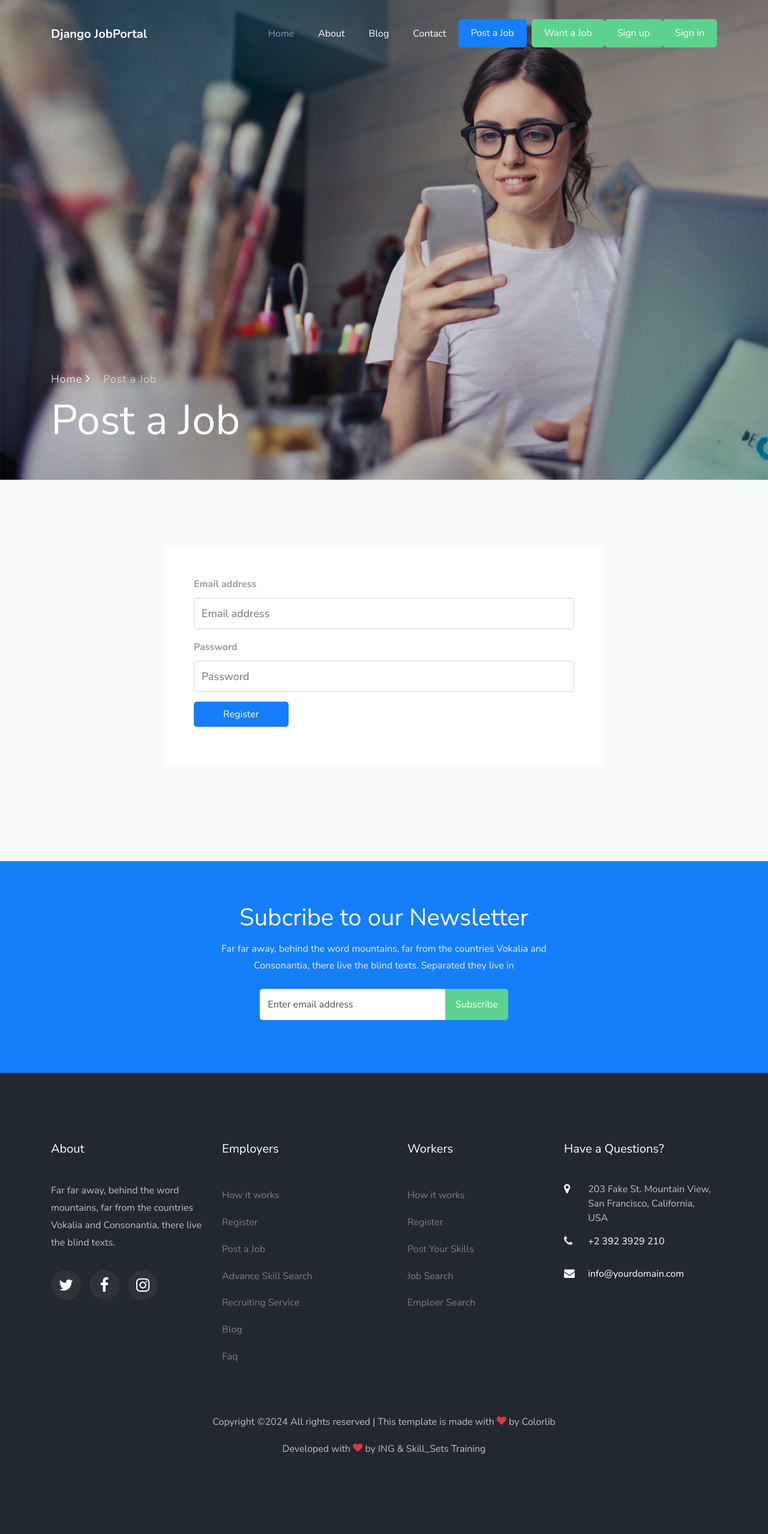
After one commit to gurnitha/dj5-jobportal, a Django app: page /login/ in a window 1280 px wide. The commit adds this page. Shown: the whole page at 60% size. Run offline with Django 5.2, Linux system fonts and the light colour scheme; some libraries are stand-ins or nearby versions; some web fonts are replaced.

Commit message:
15. Membuat laman login

```diff
--- a/apps/users/urls.py
+++ b/apps/users/urls.py
@@ -11,4 +11,5 @@ app_name = 'users'
 
 urlpatterns = [
     path('register/', views.register_view, name='register'),
+    path('login/', views.login_view, name='login'),
 ]
--- a/apps/users/views.py
+++ b/apps/users/views.py
@@ -8,3 +8,7 @@ from django.shortcuts import render
 
 def register_view(request):
 	return render(request, 'users/register.html')
+
+
+def login_view(request):
+	return render(request, 'users/login.html')
--- a/templates/components/01_navbar.html
+++ b/templates/components/01_navbar.html
@@ -15,7 +15,7 @@
                     <li class="nav-item cta mr-md-2"><a href="{% url 'jobs:job_create' %}" class="nav-link">Post a Job</a></li>
                     <li class="nav-item cta cta-colored"><a href="{% url 'jobs:jobs_list' %}" class="nav-link">Want a Job</a></li>
                     <li class="nav-item cta cta-colored"><a href="{% url 'users:register' %}" class="nav-link">Sign up</a></li>
-                    <li class="nav-item cta cta-colored"><a href="" class="nav-link">Sign in</a></li>
+                    <li class="nav-item cta cta-colored"><a href="{% url 'users:login' %}" class="nav-link">Sign in</a></li>
                 </ul>
             </div>
         </div>
--- /dev/null
+++ b/templates/users/login.html
@@ -0,0 +1,82 @@
+<!-- templates/users/register.html -->
+{% extends 'base.html' %}
+
+{% block title %} {{ block.super }} Login {% endblock title %}
+
+{% load static %}
+
+{% block content %}
+
+    <div class="hero-wrap js-fullheight" style="background-image: url({% static 'images/bg_2.jpg' %});" data-stellar-background-ratio="0.5">
+        <div class="overlay"></div>
+        <div class="container">
+            <div class="row no-gutters slider-text js-fullheight align-items-end justify-content-start" data-scrollax-parent="true">
+                <div class="col-md-8 ftco-animate text-center text-md-left mb-5" data-scrollax=" properties: { translateY: '70%' }">
+                    <p class="breadcrumbs" data-scrollax="properties: { translateY: '30%', opacity: 1.6 }"><span class="mr-3"><a href="index.html">Home <i class="ion-ios-arrow-forward"></i></a></span> <span>Post a Job</span></p>
+                    <h1 class="mb-3 bread" data-scrollax="properties: { translateY: '30%', opacity: 1.6 }">Post a Job</h1>
+                </div>
+            </div>
+        </div>
+    </div>
+    <div class="ftco-section bg-light">
+        <div class="container">
+            <div class="row">
+                <div class="col-lg-2">
+                </div>
+                <div class="col-md-12 col-lg-8 mb-5">
+                    <form
+                        action="#"
+                        method="post"
+                        class="p-5 bg-white">
+                        <input type="hidden" name="csrfmiddlewaretoken" value="IKNnOQPt2J7D15lNJlrcEb8W34lQRmtLIlJObB8ok6Zpubrj5BuhwdnhxZVZnxv7">
+                        <!-- Input fields -->
+                        <div class="row form-group">
+                            <div class="col-md-12 mb-3 mb-md-0">
+                                <label
+                                    class="font-weight-bold"
+                                    for="fullname">Email address</label>
+                                <input
+                                    name="email"
+                                    type="email"
+                                    id="fullname"
+                                    class="form-control"
+                                    placeholder="Email address">
+                            </div>
+                        </div>
+                        <div class="row form-group">
+                            <div class="col-md-12 mb-3 mb-md-0">
+                                <label
+                                    class="font-weight-bold"
+                                    for="fullname">Password</label>
+                                <input
+                                    name="password1"
+                                    type="password"
+                                    id="fullname"
+                                    class="form-control"
+                                    placeholder="Password">
+                            </div>
+                        </div>
+                        <!-- Input fields -->
+                        <!-- Form button -->
+                        <div class="row form-group">
+                            <div class="col-md-12">
+                                <input
+                                    type="submit"
+                                    value="Register"
+                                    class="btn btn-primary  py-2 px-5">
+                            </div>
+                        </div>
+                        <!-- Form button -->
+                    </form>
+                </div>
+                <div class="col-lg-2">
+                </div>
+            </div>
+        </div>
+    </div>
+
+   	<!--============================= News letter =============================-->
+    {% include 'components/09_news_letter.html' %}
+	<!--============================= News letter end =============================-->
+
+{% endblock content %}
```
Also changed, not shown: README.md.
